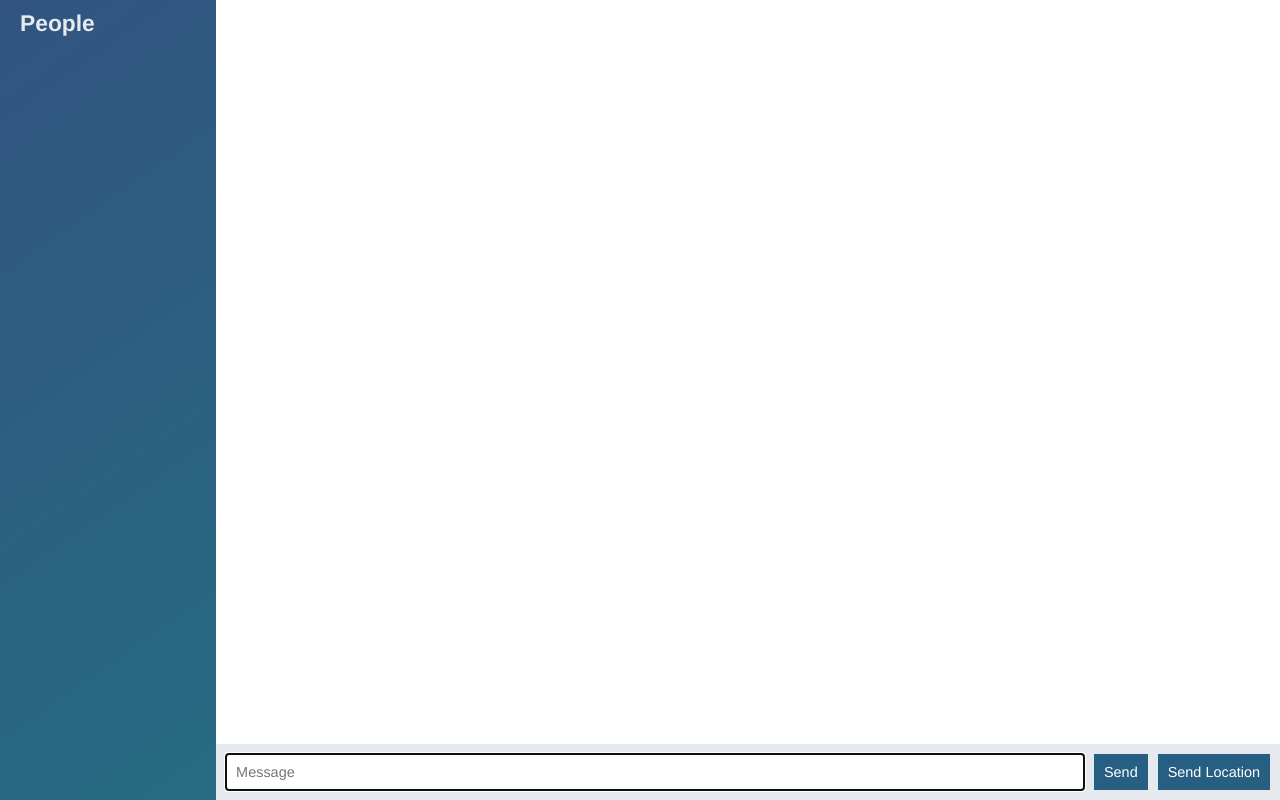
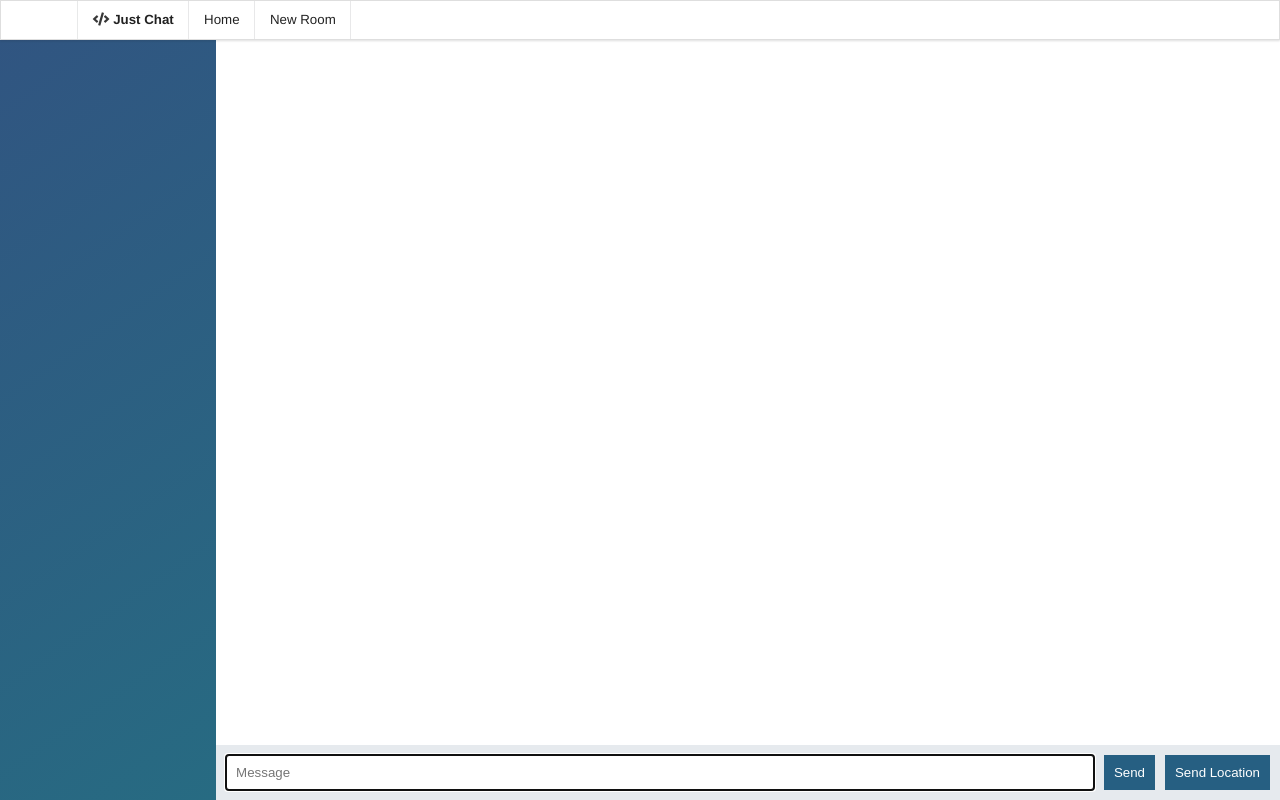
Before and after one commit to startOv3r/Campground, a website: page public/chat.html in a window 1280 px wide. Drawn offline with nearby package versions, Linux system fonts and the light colour scheme; no server answers.

Commit message:
add navbar

```diff
--- a/public/chat.html
+++ b/public/chat.html
@@ -6,9 +6,22 @@
 
         <link rel="stylesheet" href="/css/styles.css">
         <meta name="viewport" content="width=device-width,initial-scale=1, user-scalable=no">
+        <link rel="stylesheet" href="https://cdnjs.cloudflare.com/ajax/libs/semantic-ui/2.4.1/semantic.min.css">
     </head>
 
     <body class="chat">
+
+        <div class="ui fixed menu">
+            <div class="ui container">
+                <div class="header item"><i class="code icon"></i> Just Chat</div>
+                <a href="/" class="item">Home</a>
+                <a href="#" class="item">New Room</a>
+
+            </div>
+        </div>
+
+
+
 
         <div class="chat__sidebar">
             <h3>People</h3>
```
